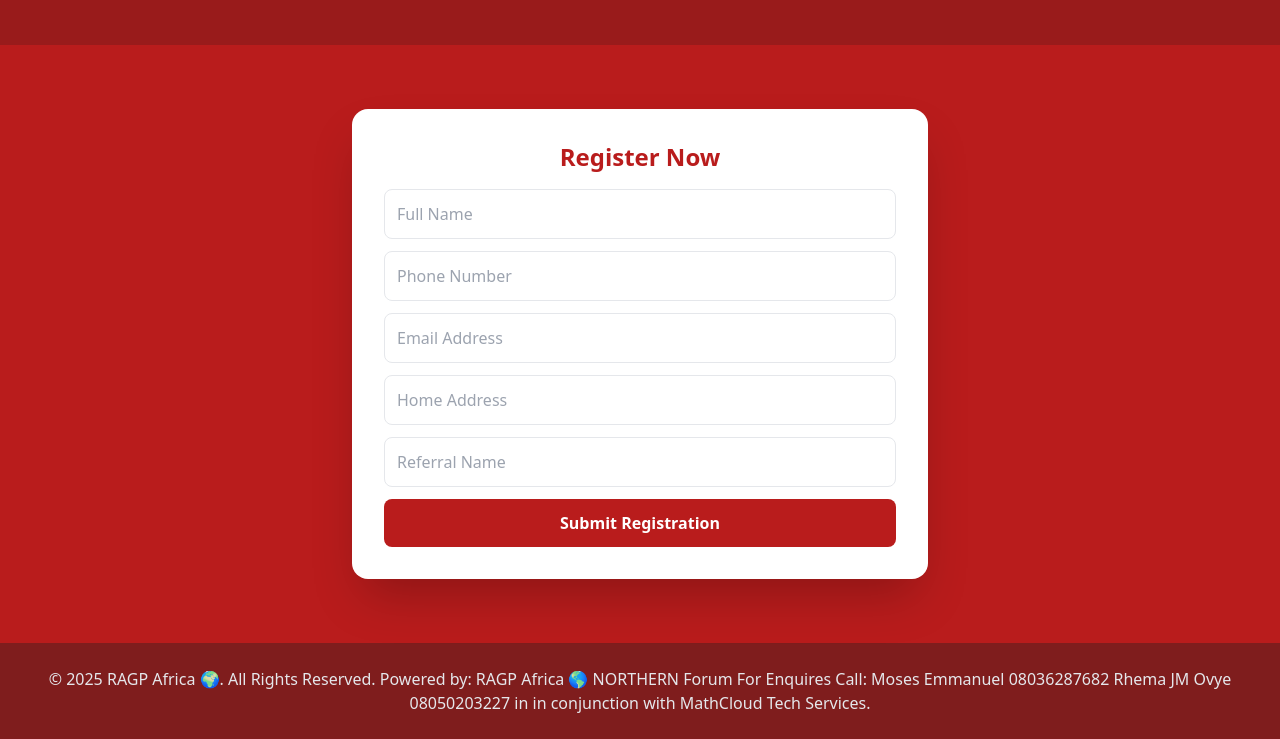
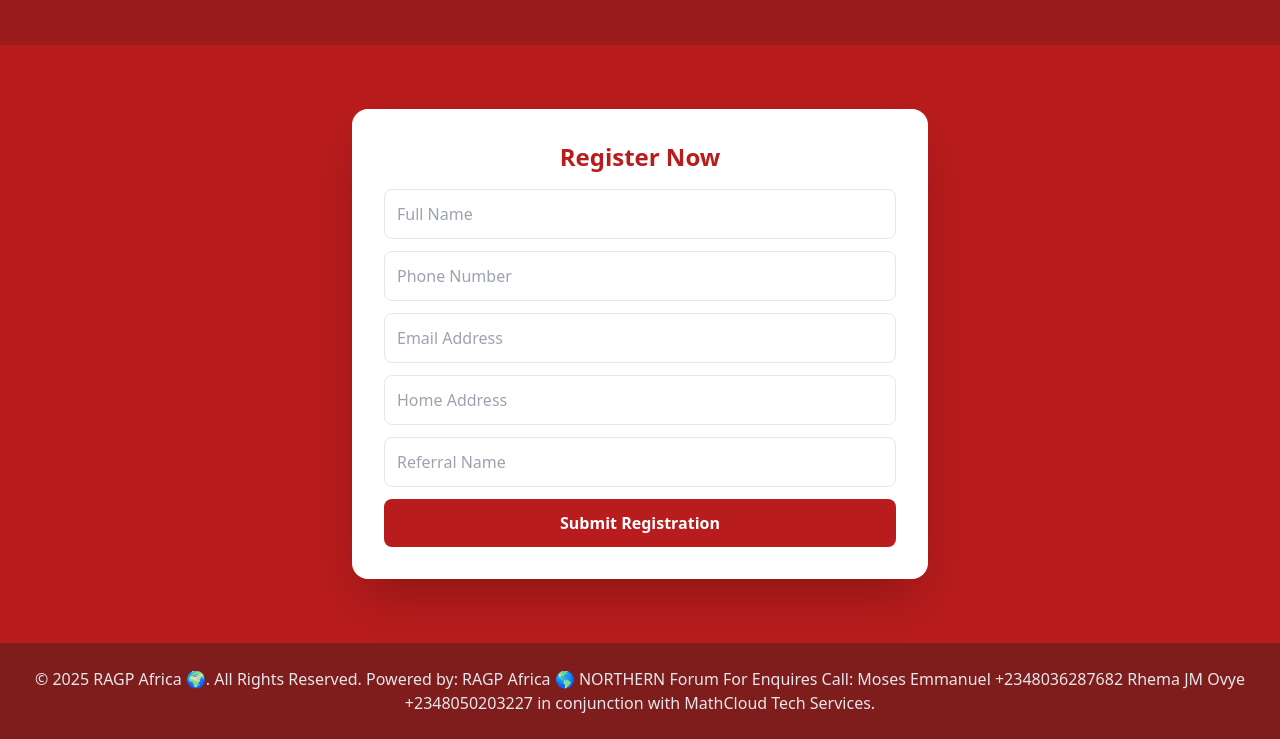
Before and after one commit to marshall294/Online-classes-portal, a plain HTML site: page RAGP Africa.html in a window 1280 px wide. Shown: the part 1526-2265 px from the top of the page. Drawn offline with nearby package versions, Linux system fonts and the light colour scheme.

Commit message:
Update RAGP Africa.html

```diff
--- a/RAGP Africa.html
+++ b/RAGP Africa.html
@@ -195,8 +195,8 @@
 RAGP Africa 🌎 NORTHERN Forum
 
 For Enquires Call:
-Moses Emmanuel 08036287682
-Rhema JM Ovye 08050203227 in in conjunction with MathCloud Tech Services.</p>
+Moses Emmanuel +2348036287682
+Rhema JM Ovye +2348050203227 in conjunction with MathCloud Tech Services.</p>
   </footer>
 </body>
     </html>
```
